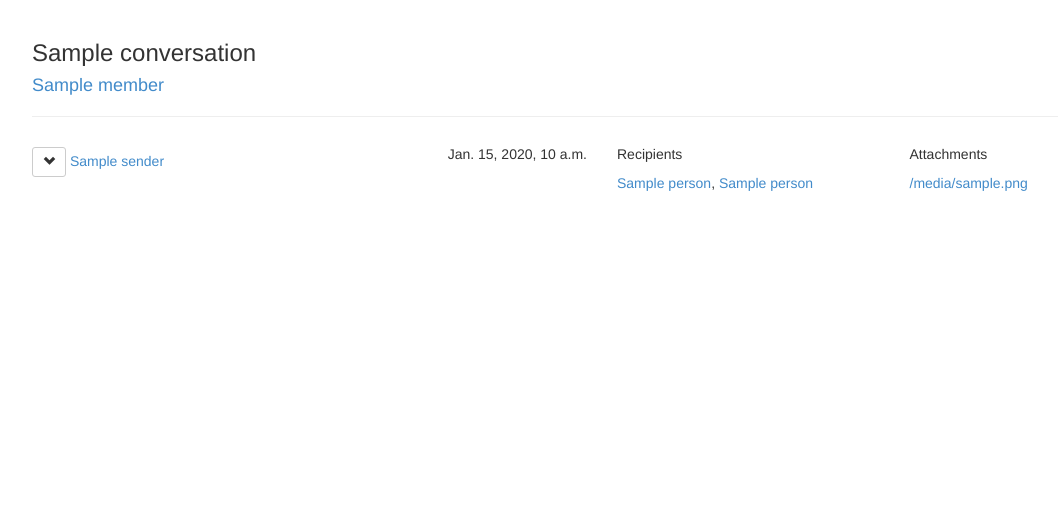
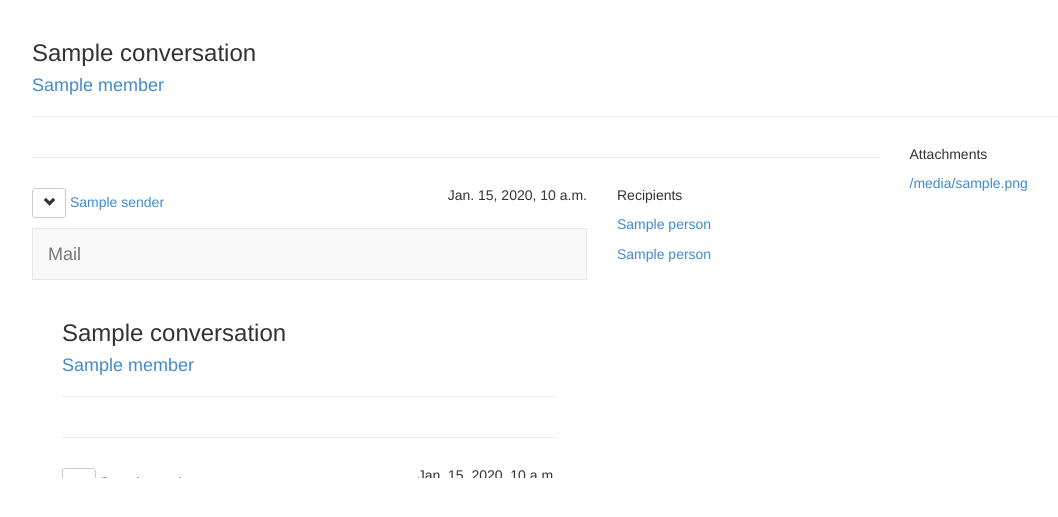
Before and after one commit to thechild/mbox2sql, a Django app: template reader/templates/conversation.html in a window 1280 px wide. Shown: the part 52-569 px from the top of the page, without its empty margins (53-1111 px from the left). Run offline with Django 3.2, Linux system fonts and the light colour scheme; the template is opened without the code that fills it: most values are stand-ins (such as "Sample title", 1, 10 or a date in 2020); some libraries are stand-ins or nearby versions.

Commit message:
display_message now uses iframes for both text and html
That was easier than I thought - still lots of formatting to do though

```diff
--- a/reader/templates/display_message.html
+++ b/reader/templates/display_message.html
@@ -1,54 +1,17 @@
-{% comment %}
-<div class="row">
-    <table class="col-md-10">
-        <tr>
-            <td class="col-md-2">From:</td>
-            <td><a href="{% url 'reader:person' message.sender.id %}">{{ message.sender.name }}</a></td>
-        </tr>
 
-        <tr>
-            <td class="col-md-2">To:</td>
-            <td>{% for person in message.recipients.all %}<a href="{% url 'reader:person' person.id %}">{{ person.name }} &lt;{{ person.address }}&gt;</a> {% endfor %}
-            </td>
-        </tr>
-        <tr>
-            <td class="col-md-2">CC:</td>
-            <td>{% for person in message.cc_recipients.all %}<a href="{% url 'reader:person' person.id %}">{{ person.name }} &lt;{{ person.address }}&gt;</a> {% endfor %}
-            </td>
-            </tr>
-        <tr>
-            <td class="col-md-2">Date:</td>
-            <td>{{ message.sent_date }}</td>
-        </tr>
-        <tr>
-            <td class="col-md-2">Message-ID:</td>
-            <td>{{ message.message_id }}</td>
-        </tr>
-        <tr>
-            <td class="col-md-2">ID:</td>
-            <td>{{ message.id }}</td>
-        </tr>
-        <tr>
-            <td colspan=2>&nbsp;</td>
-        </tr>
-    </table>
-    <div class="col-md-2">
-                {% if message.attachments.all %}
-        <h5>Attachments</h5>
-        {% for attachment in message.attachments.all %}
-            <p><a href="/{{ attachment.stored_location }}">{{ attachment.filename }}</a></p>
-        {% endfor %}
-        {% endif %}
-    </div>
-</div>
-{% endcomment %}
-
+<hr>
 <div class="row">
     <div class="col-md-8">
         <h5>
             <button type="button" data-toggle="collapse" data-target="#msgbody{{ forloop.counter }}" class="btn btn-default btn-sm"><span class="glyphicon glyphicon-chevron-down"></span></button>
             <a href="{% url 'reader:person' message.sender.id %}">{{ message.sender.name }}</a><span class="pull-right">{{ message.sent_date }}</span></h5>
-        <span id="msgbody{{ forloop.counter }}" class="collapse">
+        <span id="msgbody{{ forloop.counter }}" class=""> <!-- make class=collapse to hide again -->
+            {% if show_text or not message.body_html %}
+            <iframe style="border: 5px black;" src="{% url 'reader:raw_messagetext' message.id %}" height=250 width=100%></iframe>
+            {% else %}
+            <iframe style="border: 5px black;" src="{% url 'reader:raw_message' message.id %}" height=250 width=100%></iframe>
+            {% endif %}
+{% comment %}
         {% if show_text or not message.body_html %}
             <pre>{{ message.body_reply_text | striptags }}</pre>
             <button type="button" data-toggle="collapse" data-target="#msgdetails{{ forloop.counter }}" class="btn btn-default btn-sm"><span class="glyphicon glyphicon-chevron-down"></span></button>
@@ -60,18 +23,19 @@
                 </div>
             </div>
         {% endif %}
+{% endcomment %}
         </span>
     </div>
     <div class="col-md-4">
         <h5>Recipients</h5>
         <p>
         {% for person in message.recipients.all %}
-            <a href="{% url 'reader:person' person.id %}">
-                {% if person.name %}{{ person.name }}{% else %}{{ person.address}}{% endif %}</a>{% if forloop.last and not message.cc_recipients.all %}{% else %}, {% endif %}
+            <p><a href="{% url 'reader:person' person.id %}">
+                {% if person.name %}{{ person.name }}{% else %}{{ person.address}}{% endif %}</a></p>
         {% endfor %}
         {% for person in message.cc_recipients.all %}
-            <a href="{% url 'reader:person' person.id %}">
-                {% if person.name %}{{ person.name }}{% else %}{{ person.address}}{% endif %}</a>{% if not forloop.last %}, {% endif %}
+            <p><a href="{% url 'reader:person' person.id %}">
+                {% if person.name %}{{ person.name }}{% else %}{{ person.address}}{% endif %}</a></p>
         {% endfor %}
         </p>
     </div>
```
